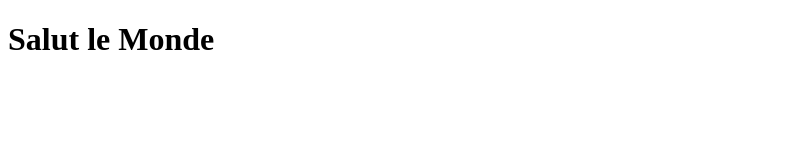
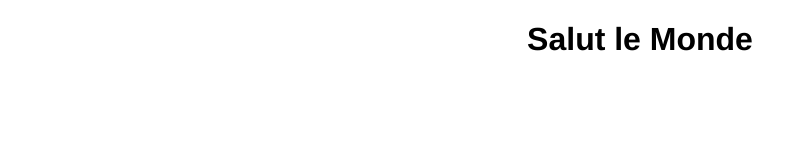
Before and after one commit to samwane/hello, a plain HTML site: page index.html in a window 1280 px wide. Shown: the whole page, without its empty margins (0-806 px from the left). Drawn offline with Linux system fonts and the light colour scheme.

Commit message:
Ajout du css pour h1

```diff
--- a/index.html
+++ b/index.html
@@ -4,7 +4,18 @@
 	<meta charset="utf-8">
 	<title></title>
 	<link rel="stylesheet" href="">
+<style type="text/css">
+h1{
+podition : absolute;
+top : 40%;
+width : 100%;
+font-family : Helvetica;
+text-align : center;
+
+}
+</style>
 </head>
+
 <body>
 	<h1>Salut le Monde</h1>
 </body>
```
